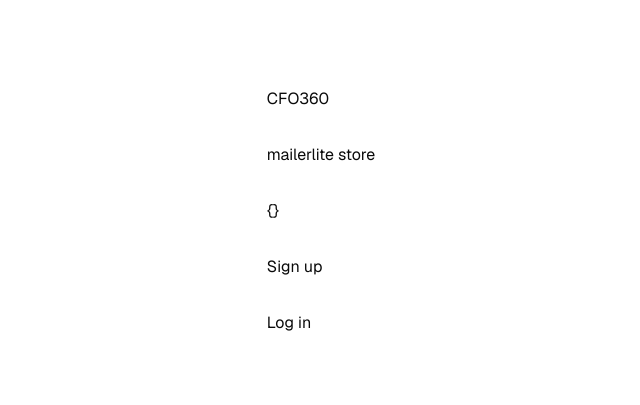
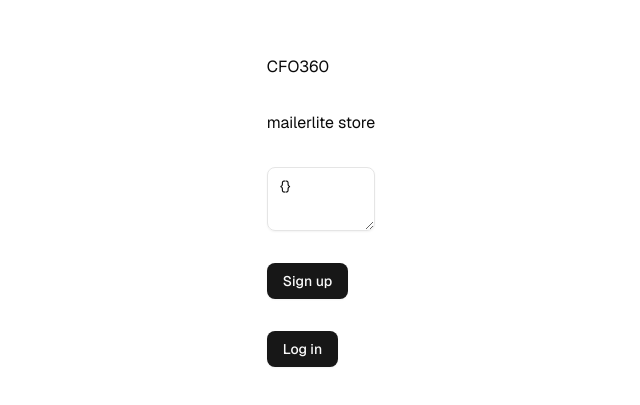
Before and after one commit to MarKust71/cfo360-dev, a Next.js app: page / in a window 1280 px wide. Shown: the part 189-594 px from the top of the page, without its empty margins (319-959 px from the left). Built offline with nearby package versions, Linux system fonts and the light colour scheme; no server answers.

Commit message:
feat: add Button and Textarea components with styling and utility functions

```diff
--- a/package.json
+++ b/package.json
@@ -10,6 +10,7 @@
   },
   "dependencies": {
     "@auth0/nextjs-auth0": "^3.6.0",
+    "@radix-ui/react-slot": "^1.1.2",
     "class-variance-authority": "^0.7.1",
     "clsx": "^2.1.1",
     "lucide-react": "^0.477.0",
--- a/src/app/page.tsx
+++ b/src/app/page.tsx
@@ -1,4 +1,5 @@
 import { MailerliteStore } from "@/components/mailerlite-store";
+import { Button } from "@/components/ui/button";
 
 export const revalidate = 1;
 export const dynamicParams = true;
@@ -7,11 +8,9 @@
   return (
     <div className="grid grid-rows-[20px_1fr_20px] items-center justify-items-center min-h-screen p-8 pb-20 gap-16 sm:p-20 font-[family-name:var(--font-geist-sans)]">
       <main className="flex flex-col gap-8 row-start-2 items-center sm:items-start">
-        <h1>
-          <a href={"https://cfo360.ovh/wp/#kontakt"} target={"_blank"}>
-            CFO360
-          </a>
-        </h1>
+        <a href={"https://cfo360.ovh/wp/#kontakt"} target={"_blank"}>
+          <h1>CFO360</h1>
+        </a>
 
         <h2>mailerlite store</h2>
 
@@ -19,12 +18,12 @@
 
         {/* eslint-disable-next-line @next/next/no-html-link-for-pages */}
         <a href="/api/auth/login?screen_hint=signup">
-          <button>Sign up</button>
+          <Button>Sign up</Button>
         </a>
 
         {/* eslint-disable-next-line @next/next/no-html-link-for-pages */}
         <a href="/api/auth/login">
-          <button>Log in</button>
+          <Button>Log in</Button>
         </a>
       </main>
 
--- a/src/components/mailerlite-store/index.tsx
+++ b/src/components/mailerlite-store/index.tsx
@@ -1,5 +1,6 @@
 "use client";
 
+import { Textarea } from "@/components/ui/textarea";
 import { useMailerlite } from "@/hooks/useMailerlite";
 
 export const MailerliteStore = () => {
@@ -7,7 +8,7 @@
 
   return (
     <>
-      <div>{JSON.stringify(data)}</div>
+      <Textarea>{JSON.stringify(data)}</Textarea>
     </>
   );
 };
--- /dev/null
+++ b/src/components/ui/button.tsx
@@ -0,0 +1,58 @@
+import { Slot } from "@radix-ui/react-slot";
+import { cva, type VariantProps } from "class-variance-authority";
+import * as React from "react";
+
+import { cn } from "@/lib/utils";
+
+const buttonVariants = cva(
+  "inline-flex items-center justify-center gap-2 whitespace-nowrap rounded-md text-sm font-medium transition-[color,box-shadow] disabled:pointer-events-none disabled:opacity-50 [&_svg]:pointer-events-none [&_svg:not([class*='size-'])]:size-4 shrink-0 [&_svg]:shrink-0 outline-none focus-visible:border-ring focus-visible:ring-ring/50 focus-visible:ring-[3px] aria-invalid:ring-destructive/20 dark:aria-invalid:ring-destructive/40 aria-invalid:border-destructive",
+  {
+    variants: {
+      variant: {
+        default:
+          "bg-primary text-primary-foreground shadow-xs hover:bg-primary/90",
+        destructive:
+          "bg-destructive text-white shadow-xs hover:bg-destructive/90 focus-visible:ring-destructive/20 dark:focus-visible:ring-destructive/40",
+        outline:
+          "border border-input bg-background shadow-xs hover:bg-accent hover:text-accent-foreground",
+        secondary:
+          "bg-secondary text-secondary-foreground shadow-xs hover:bg-secondary/80",
+        ghost: "hover:bg-accent hover:text-accent-foreground",
+        link: "text-primary underline-offset-4 hover:underline",
+      },
+      size: {
+        default: "h-9 px-4 py-2 has-[>svg]:px-3",
+        sm: "h-8 rounded-md gap-1.5 px-3 has-[>svg]:px-2.5",
+        lg: "h-10 rounded-md px-6 has-[>svg]:px-4",
+        icon: "size-9",
+      },
+    },
+    defaultVariants: {
+      variant: "default",
+      size: "default",
+    },
+  }
+);
+
+function Button({
+  className,
+  variant,
+  size,
+  asChild = false,
+  ...props
+}: React.ComponentProps<"button"> &
+  VariantProps<typeof buttonVariants> & {
+    asChild?: boolean;
+  }) {
+  const Comp = asChild ? Slot : "button";
+
+  return (
+    <Comp
+      data-slot="button"
+      className={cn(buttonVariants({ variant, size, className }))}
+      {...props}
+    />
+  );
+}
+
+export { Button, buttonVariants };
--- /dev/null
+++ b/src/components/ui/textarea.tsx
@@ -0,0 +1,18 @@
+import * as React from "react";
+
+import { cn } from "@/lib/utils";
+
+function Textarea({ className, ...props }: React.ComponentProps<"textarea">) {
+  return (
+    <textarea
+      data-slot="textarea"
+      className={cn(
+        "border-input placeholder:text-muted-foreground focus-visible:border-ring focus-visible:ring-ring/50 aria-invalid:ring-destructive/20 dark:aria-invalid:ring-destructive/40 aria-invalid:border-destructive flex field-sizing-content min-h-16 w-full rounded-md border bg-transparent px-3 py-2 text-base shadow-xs transition-[color,box-shadow] outline-none focus-visible:ring-[3px] disabled:cursor-not-allowed disabled:opacity-50 md:text-sm",
+        className
+      )}
+      {...props}
+    />
+  );
+}
+
+export { Textarea };
```
Also changed, not shown: 1 other file (tests, documents, lock files or other folders).
